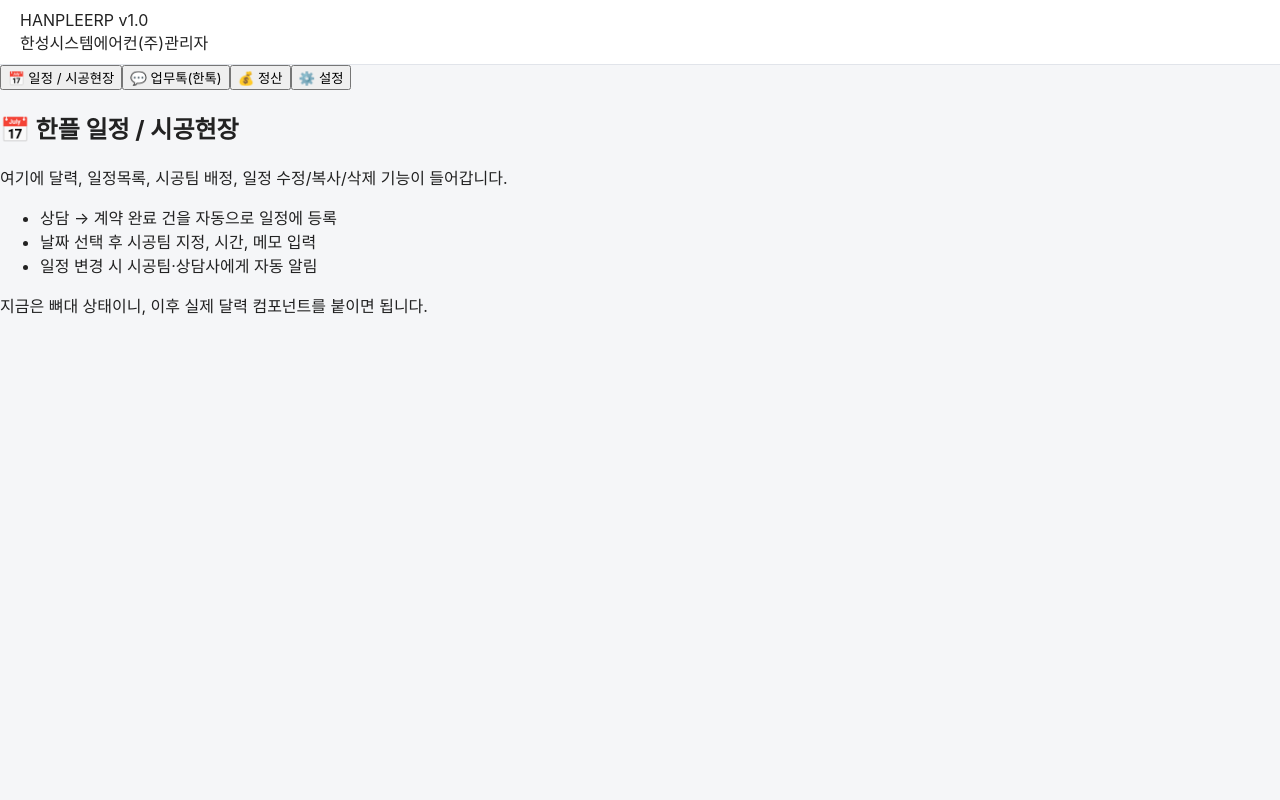
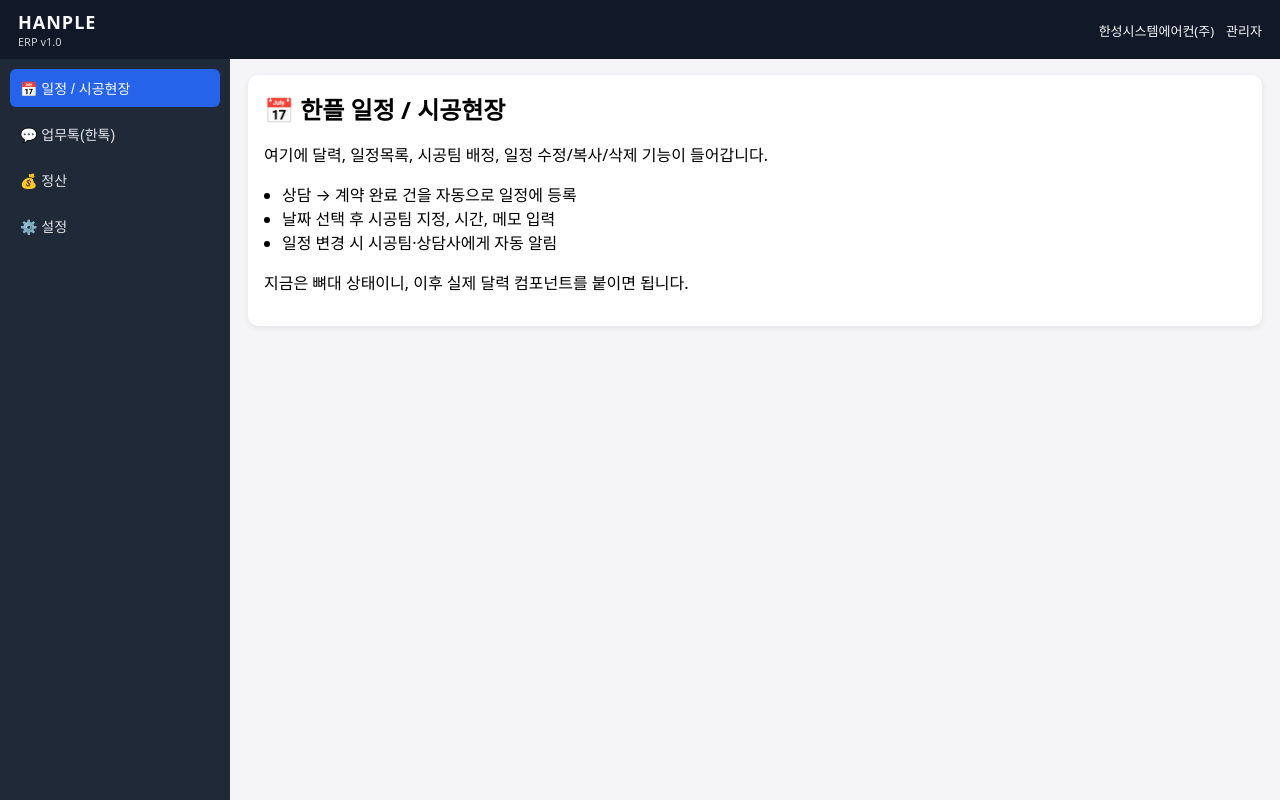
Before and after one commit to hit308277-cloud/hanple-v1, a React (Vite) app: page / in a window 1280 px wide. Built offline with nearby package versions, Linux system fonts and the light colour scheme.

Commit message:
Refactor styles and update layout structure

```diff
--- a/src/styles.css
+++ b/src/styles.css
@@ -1,48 +1,113 @@
-/* 전체 기본 ----------------------------------------------------------------- */
+/* src/styles.css */
 
-*,
-*::before,
-*::after {
-  box-sizing: border-box;
+body, html {
+  margin: 0;
+  padding: 0;
+  font-family: system-ui, -apple-system, BlinkMacSystemFont, "Segoe UI", sans-serif;
+  background-color: #f5f5f7;
 }
 
-body {
-  margin: 0;
-  padding: 0;
-  font-family: -apple-system, BlinkMacSystemFont, "Segoe UI", system-ui,
-    "Apple SD Gothic Neo", "Malgun Gothic", sans-serif;
-  background-color: #f5f6f8;
-  color: #222;
+.app-root {
+  display: flex;
+  flex-direction: column;
+  height: 100vh;
 }
 
-button {
-  font-family: inherit;
+/* 상단 헤더 */
+.app-header {
+  display: flex;
+  justify-content: space-between;
+  align-items: center;
+  padding: 10px 18px;
+  background: #111827;
+  color: #f9fafb;
 }
 
-/* 앱 레이아웃 --------------------------------------------------------------- */
-
-.app-container {
-  min-height: 100vh;
+.app-logo {
   display: flex;
   flex-direction: column;
 }
 
-.app-header {
-  padding: 10px 20px;
-  border-bottom: 1px solid #e1e4ea;
-  background-color: #ffffff;
+.logo-main {
+  font-weight: 700;
+  font-size: 18px;
+  letter-spacing: 1px;
 }
 
-.app-title {
-  font-size: 20px;
-  font-weight: 700;
+.logo-sub {
+  font-size: 11px;
+  opacity: 0.8;
 }
 
-.app-subtitle {
-  font-size: 12px;
-  color: #777;
-  margin-top: 2px;
+.app-header-right span {
+  margin-left: 12px;
+  font-size: 13px;
 }
 
-.app-main {
+/* 본문 레이아웃 */
+.app-body {
   display: flex;
+  flex: 1;
+  min-height: 0;
+}
+
+/* 좌측 메뉴 */
+.app-sidebar {
+  width: 210px;
+  background: #1f2937;
+  padding: 10px;
+  display: flex;
+  flex-direction: column;
+  gap: 8px;
+}
+
+.nav-btn {
+  border: none;
+  border-radius: 6px;
+  padding: 9px 10px;
+  text-align: left;
+  font-size: 14px;
+  background: transparent;
+  color: #e5e7eb;
+  cursor: pointer;
+}
+
+.nav-btn:hover {
+  background: #374151;
+}
+
+.nav-btn.active {
+  background: #2563eb;
+  color: white;
+}
+
+/* 우측 내용 */
+.app-content {
+  flex: 1;
+  padding: 16px 18px;
+  overflow: auto;
+}
+
+.panel {
+  background: white;
+  border-radius: 10px;
+  padding: 16px;
+  box-shadow: 0 2px 6px rgba(15, 23, 42, 0.08);
+}
+
+.panel h2 {
+  margin-top: 0;
+  margin-bottom: 10px;
+}
+
+.bullet-list {
+  padding-left: 18px;
+  margin-top: 6px;
+}
+
+.placeholder {
+  background: white;
+  border-radius: 10px;
+  padding: 16px;
+  box-shadow: 0 2px 6px rgba(15, 23, 42, 0.08);
+}
```
